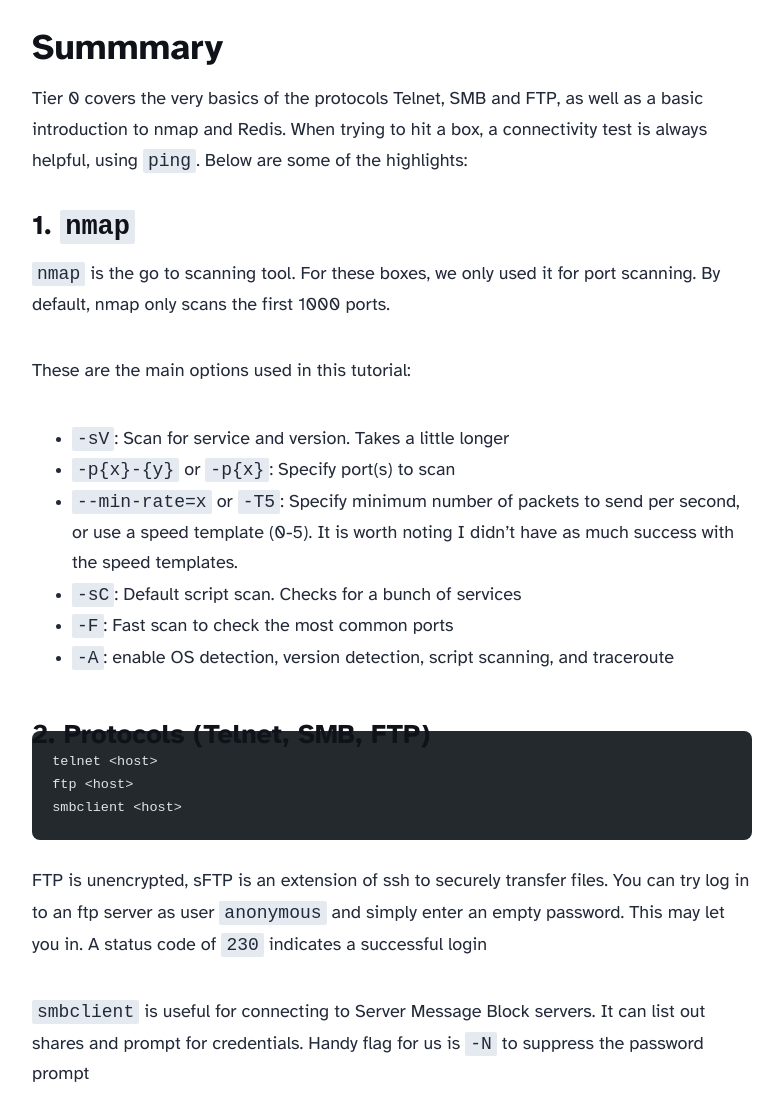
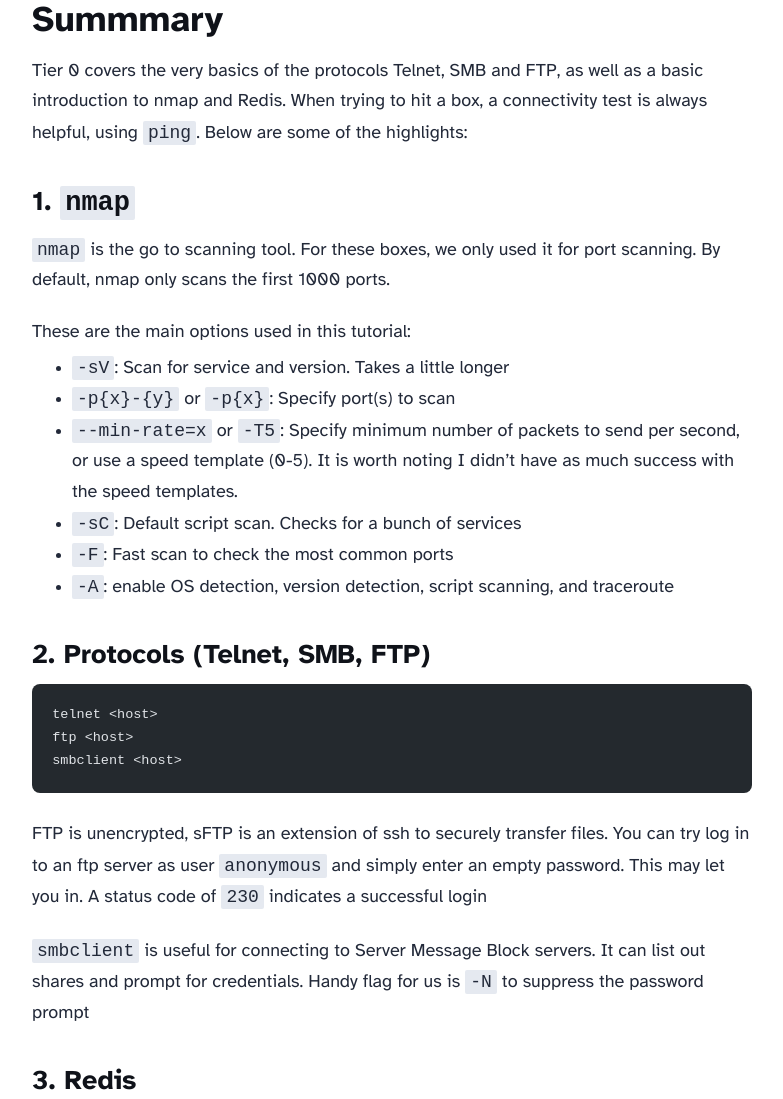
Before and after one commit to benmeller/security-journey, an Astro site: page /blog/htb-starting-point/tier-0 in a window 1280 px wide. Shown: the part 1141-2240 px from the top of the page, without its empty margins (248-1031 px from the left). Built offline with nearby package versions, Linux system fonts and the light colour scheme; Astro itself is replaced by a stand-in of ours; code samples lack their colours; no server answers.

Commit message:
More styling updates

```diff
--- a/src/content/blog/htb-starting-point/tier-0.md
+++ b/src/content/blog/htb-starting-point/tier-0.md
@@ -30,7 +30,6 @@ These are the main options used in this tutorial:
 * `-F`: Fast scan to check the most common ports
 * `-A`: enable OS detection, version detection, script scanning, and traceroute
 
-<br />
 
 ### 2. Protocols (Telnet, SMB, FTP)
 
--- a/src/styles/global.css
+++ b/src/styles/global.css
@@ -26,7 +26,6 @@ html.dark {
 	--black: 255, 255, 255;
 	--gray: 200, 215, 255;
 	--gray-dark: 229, 233, 240;
-	/* --gray-light: 34, 41, 57; */
 	--gray-light: 17, 28, 38;
 	--gray-gradient: #000, rgba(var(--gray-light), 50%);
 }
@@ -74,7 +73,7 @@ h3,
 h4,
 h5,
 h6 {
-	margin: 0 0 0.5rem 0;
+	margin: 2.5rem 0 0.5rem 0;
 	color: rgb(var(--black));
 	line-height: 1.0;
 }
@@ -110,11 +109,14 @@ p {
 	margin-bottom: 1em;
 }
 .prose p {
-	margin-bottom: 2em;
+	margin-bottom: 1.2em;
 }
 textarea {
 	width: 100%;
 	font-size: 16px;
+}
+ul {
+	margin-top: -1em;
 }
 input {
 	font-size: 16px;
@@ -136,7 +138,6 @@ pre {
 	padding: 1.5em;
 	border-radius: 8px;
 	font-size: .75em;
-	margin-top: -2em;
 	margin-bottom: 2em;
 }
 pre > code {
```
Also changed, not shown: src/content/blog/htb-starting-point/tier-1.md (+2 -0 lines).
